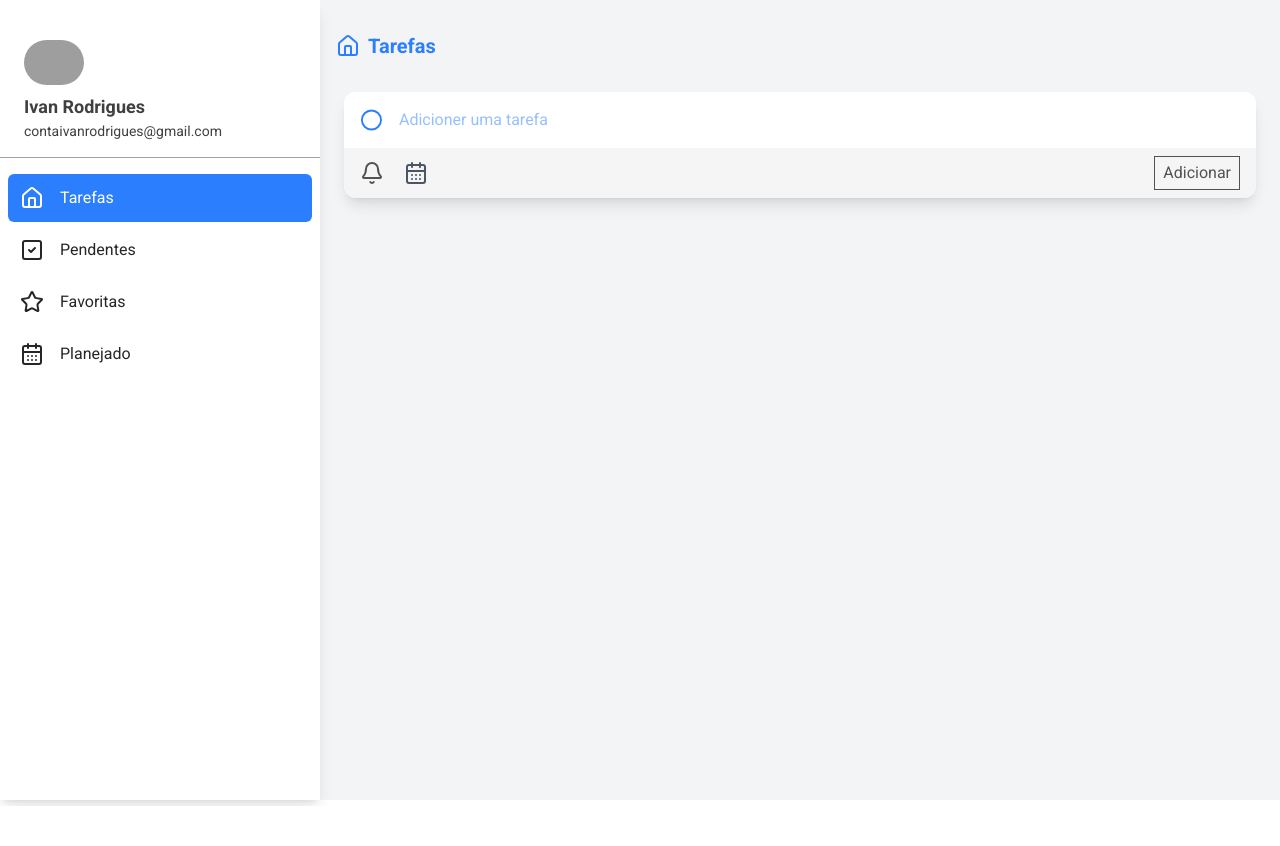
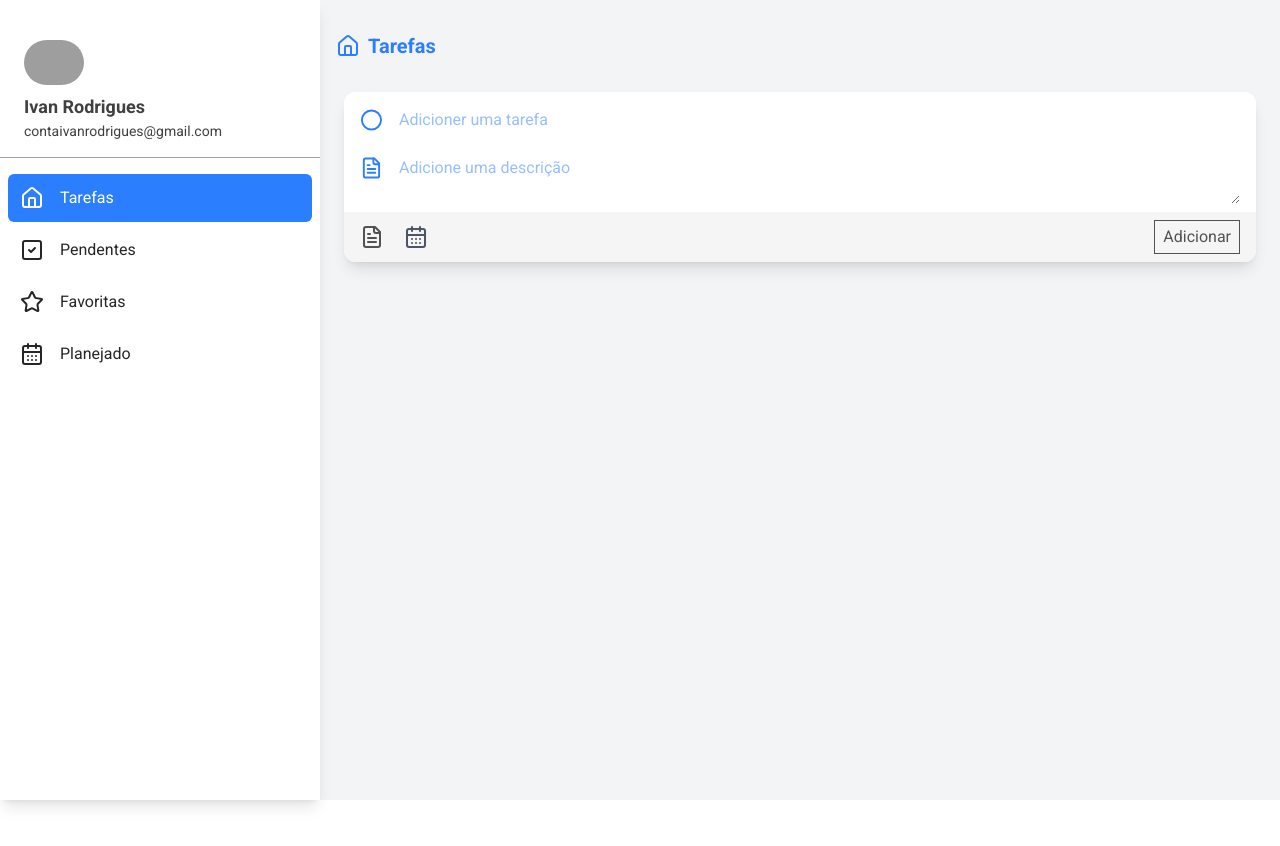
Before and after one commit to ivanrods/task-pro, a Next.js app: page /tasks in a window 1280 px wide. Both pictures are taken after a click on the button 372 px from the left and 173 px from the top of the page. Shown: the top 846 px of the page. Before the commit the page ends 806 px from the top, so only its background shows below. Built offline with nearby package versions, Linux system fonts and the light colour scheme; grey boxes are pictures that could not be loaded.

Commit message:
feat: add descripion to task

```diff
--- a/src/app/components/AddTaskInput.tsx
+++ b/src/app/components/AddTaskInput.tsx
@@ -1,17 +1,29 @@
 "use client";
-import { Bell, CalendarDays, Circle } from "lucide-react";
+import { CalendarDays, Circle, FileText } from "lucide-react";
 import { useState } from "react";
 
 type AddTaskInputProps = {
-  addTask: (task: string) => void;
+  addTask: (title: string, description: string) => void;
 };
 
 const AddTaskInput = ({ addTask }: AddTaskInputProps) => {
   const [title, setTitle] = useState("");
+  const [description, setDescription] = useState("");
+
+  const [toggleDescription, setToggleDescription] = useState(false);
+
+  const handleDescrition = () => {
+    setToggleDescription(!toggleDescription);
+  };
 
   const handleChange = (event: React.ChangeEvent<HTMLInputElement>) => {
     setTitle(event.target.value);
   };
+
+  const handleDescription = (event: React.ChangeEvent<HTMLTextAreaElement>) => {
+    setDescription(event.target.value);
+  };
+
   return (
     <div className=" bg-white rounded-xl shadow-lg  overflow-hidden mx-2 mb-2">
       <section className="flex gap-4 w-full bg-white px-4 py-4 text-blue-500 ">
@@ -24,11 +36,24 @@ const AddTaskInput = ({ addTask }: AddTaskInputProps) => {
           onChange={handleChange}
         />
       </section>
+      {toggleDescription && (
+        <section className="flex gap-4 px-4 py-2 text-blue-500">
+          <FileText />
+          <textarea
+            className="w-full border-none outline-none"
+            name=""
+            id=""
+            placeholder="Adicione uma descrição"
+            value={description}
+            onChange={handleDescription}
+          />
+        </section>
+      )}
 
       <section className="w-full py-2 px-4 bg-neutral-100 flex justify-between items-center  text-neutral-600">
         <div className="flex items-center gap-4">
-          <button className="hover:text-blue-500">
-            <Bell />
+          <button className="hover:text-blue-500" onClick={handleDescrition}>
+            <FileText />
           </button>
 
           <div className="relative w-8 h-8 flex items-center justify-center hover:text-blue-500 cursor-pointer">
@@ -42,7 +67,7 @@ const AddTaskInput = ({ addTask }: AddTaskInputProps) => {
 
         <button
           className="border-1 border-b-neutral-600 px-2 py-1 cursor-pointer hover:border-blue-500 hover:text-blue-500"
-          onClick={() => addTask(title)}
+          onClick={() => addTask(title, description)}
         >
           Adicionar
         </button>
--- a/src/app/context/TaskContext.tsx
+++ b/src/app/context/TaskContext.tsx
@@ -11,12 +11,13 @@ import {
 type Task = {
   id: string;
   title: string;
+  description: string;
   completed: boolean;
   favorite: boolean;
 };
 type TaskContextType = {
   tasks: Task[];
-  addTask: (title: string) => void;
+  addTask: (title: string, description: string) => void;
   toggleCompleted: (id: string) => void;
   toggleFavorite: (id: string) => void;
   deleteTask: (id: string) => void;
@@ -45,10 +46,11 @@ export const TaskProvider = ({ children }: { children: ReactNode }) => {
     }
   }, [tasks]);
 
-  function addTask(title: string) {
+  function addTask(title: string, description: string) {
     const newTask: Task = {
       id: crypto.randomUUID(),
       title,
+      description,
       completed: false,
       favorite: false,
     };
--- a/src/app/task/[task]/page.tsx
+++ b/src/app/task/[task]/page.tsx
@@ -21,6 +21,7 @@ export default function TaskDetail() {
           id=""
           placeholder="Adicione uma descrição"
           className="bg-white px-4 py-4 rounded-lg text-blue-500 border-none outline-none h-52"
+          value={taskDetail?.description}
         />
         <input
           type="date"
```
